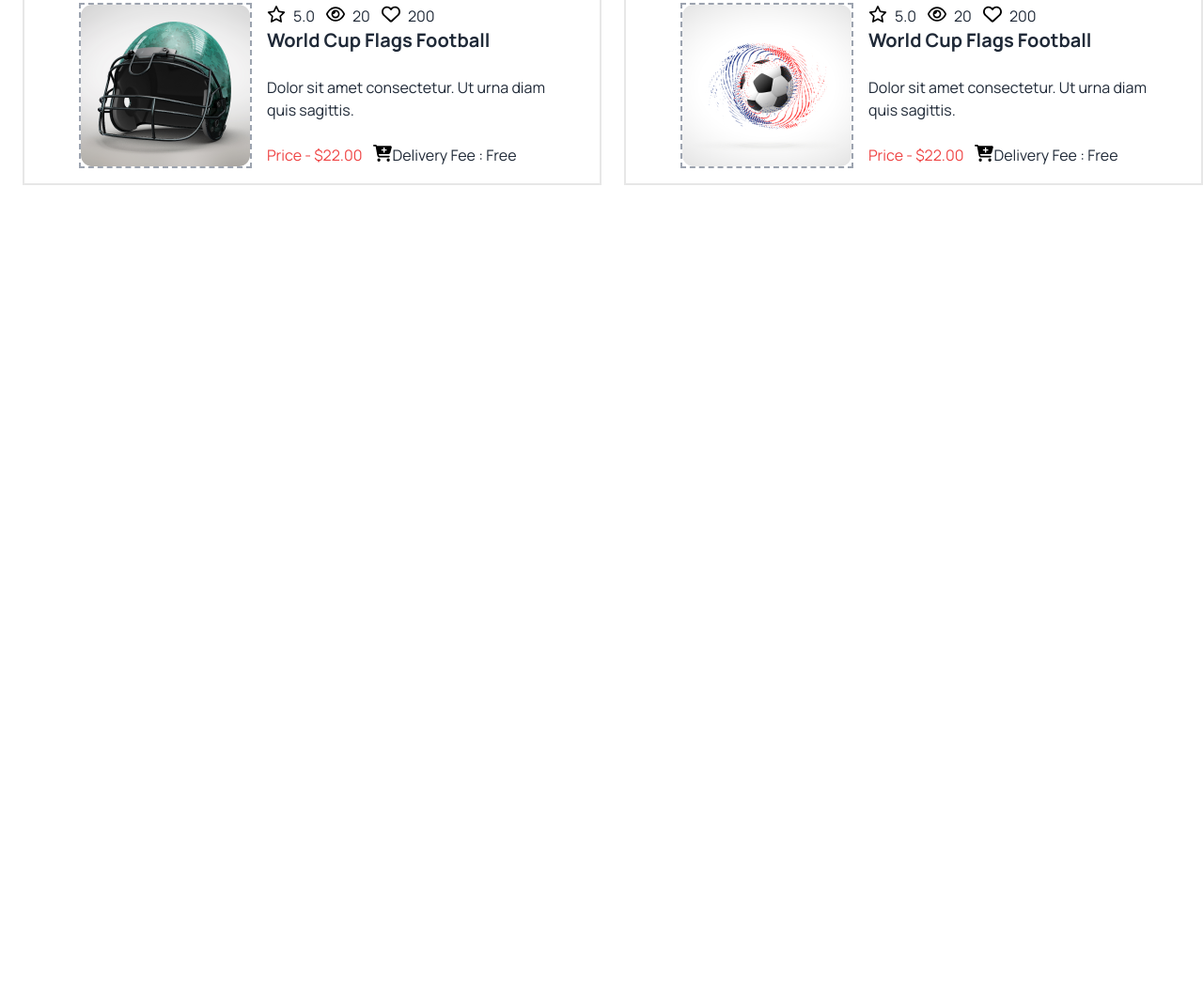
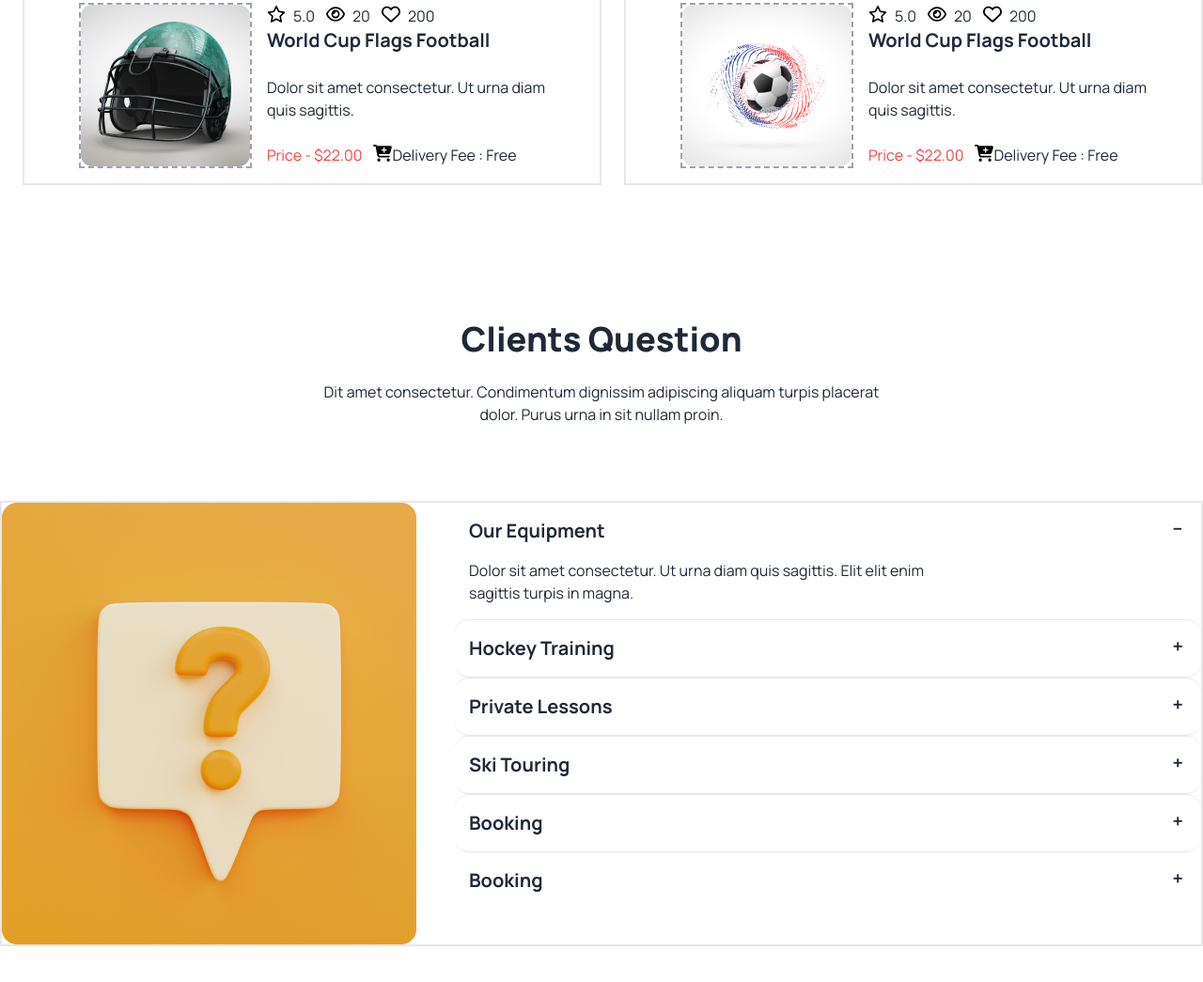
Before and after one commit to bulbulahammedjibon/Assigment-3, a plain HTML site: page index.html in a window 1280 px wide. Shown: the part 3147-4192 px from the top of the page at 94% size. Before the commit the page ends 3488 px from the top, so only its background shows below. Drawn offline with nearby package versions, Linux system fonts and the light colour scheme.

Commit message:
client question done

```diff
--- a/index.html
+++ b/index.html
@@ -248,7 +248,7 @@
                             urna in sit nullam proin. </p>
                     </div>
                     <!-- card seasion -->
-                    <div class="grid grid-cols-2 bg-white space-x-6 space-y-6">
+                    <div class="grid grid-cols-1 lg:grid-cols-2 bg-white space-x-6 space-y-6">
                         <!-- card-1 -->
                         <div class="ml-6 mt-6">
                             <div class="hero  bg-white  border-[#1313181A] border-2">
@@ -483,6 +483,91 @@
                 </div>
             </div>
         </section>
+
+        <!--End new product section  -->
+        <!-- Client question -->
+        <section>
+            <div class="container mx-auto mb-36">
+                <div >
+                    <div class="text-center space-y-6 mb-20">
+                        <h1 class="font-extrabold text-4xl">Clients Question</h1>
+                        <p>Dit amet consectetur. Condimentum dignissim adipiscing aliquam turpis placerat <br>dolor. Purus
+                            urna in sit nullam proin. </p>
+                    </div>
+
+                    <!-- left -->
+
+                    <div class="flex flex-col lg:flex-row space-x-10  border-2 border-[#1313181A]">
+
+                        <div>
+                            <img class="px-5 lg:px-0" src="resorse/Images/11.png" alt="">
+                        </div>
+
+                        <div class="flex-1 ">
+                            <div class="collapse collapse-plus   ">
+                                <input type="radio" name="my-accordion-3" checked="checked" />
+                                <div class="collapse-title text-xl font-bold">
+                                    Our Equipment
+                                </div>
+                                <div class="collapse-content">
+                                    <p>Dolor sit amet consectetur. Ut urna diam quis sagittis. Elit elit enim <br>sagittis turpis in magna.</p>
+                                </div>
+                            </div>
+                            <div class="collapse collapse-plus   border-y border-[#1313181A]">
+                                <input type="radio" name="my-accordion-3" />
+                                <div class="collapse-title text-xl font-bold">
+                                    Hockey Training
+                                </div>
+                                <div class="collapse-content">
+                                    <p>Dolor sit amet consectetur. Ut urna diam quis sagittis. Elit elit enim <br>sagittis turpis in magna.</p>
+                                </div>
+                            </div>
+                            <div class="collapse collapse-plus   border-y border-[#1313181A]">
+                                <input type="radio" name="my-accordion-3" />
+                                <div class="collapse-title text-xl font-bold">
+                                    Private Lessons
+                                </div>
+                                <div class="collapse-content">
+                                    <p>hello</p>
+                                </div>
+                            </div>
+
+                            <div class="collapse collapse-plus   border-y border-[#1313181A]">
+                                <input type="radio" name="my-accordion-3" />
+                                <div class="collapse-title text-xl font-bold">
+                                    Ski Touring
+                                </div>
+                                <div class="collapse-content">
+                                    <p>hello</p>
+                                </div>
+                            </div>
+
+                            <div class="collapse collapse-plus   border-y border-[#1313181A]">
+                                <input type="radio" name="my-accordion-3" />
+                                <div class="collapse-title text-xl font-bold">
+                                    Booking
+                                </div>
+                                <div class="collapse-content">
+                                    <p>hello</p>
+                                </div>
+                            </div>
+
+
+
+                            <div class="collapse collapse-plus   ">
+                                <input type="radio" name="my-accordion-3" />
+                                <div class="collapse-title text-xl font-bold">
+                                    Booking
+                                </div>
+                                <div class="collapse-content">
+                                    <p>hello</p>
+                                </div>
+                            </div>
+                        </div>
+                    </div>
+                </div>
+            </div>
+        </section>
     </main>
 
     <footer>
```
